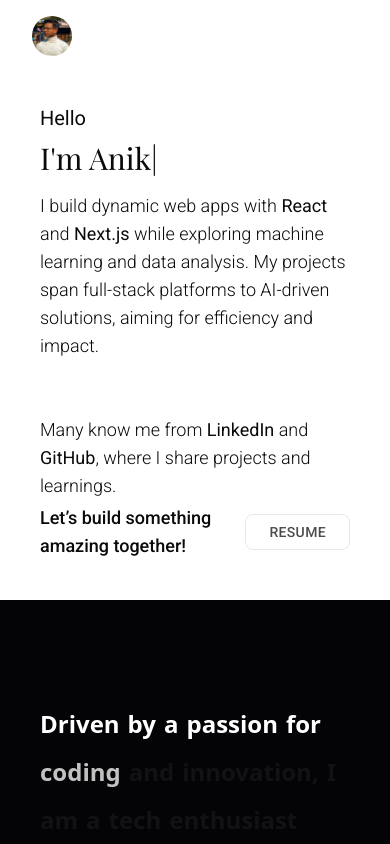
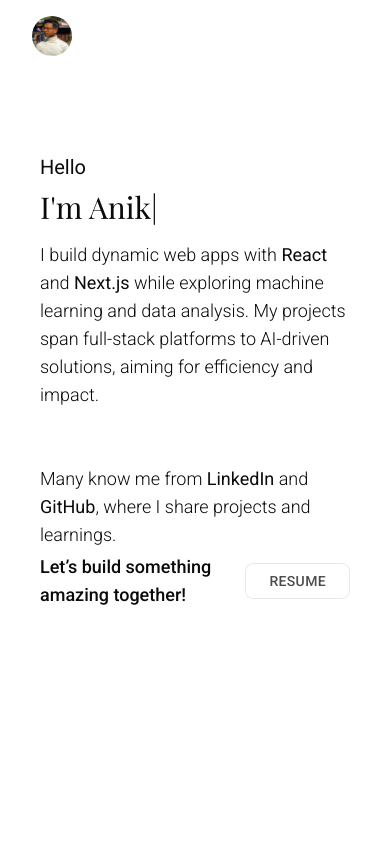
Before and after one commit to Aniket-a14/Portfolio, a Next.js app: page / in a window 390 px wide. Shown: the top 844 px of the page. Built offline with nearby package versions, Linux system fonts and the light colour scheme.

Commit message:
Refine homepage layout and vertical alignment for improved responsiveness

```diff
--- a/app/Components/Body.js
+++ b/app/Components/Body.js
@@ -50,8 +50,8 @@ const UnderlineLink = ({ href, children }) => (
 export default function Page() {
   return (
     <>
-      <div className="flex justify-between items-center bg-white max-h-[75vh] md:min-h-[60vh] lg:min-h-[97vh] xl:min-h-[95vh] lg:flex-row flex-col">
-        <main className="flex flex-col p-10 justify-start  md:min-h-[65vh] xl:min-h-[75vh]  max-w-[100%] md:max-w-[100%] lg:max-w-[70%] xl:max-w-[75%] ">
+      <div className="flex justify-between items-center bg-white min-h-[95vh]  lg:flex-row flex-col">
+        <main className="flex flex-col p-10 justify-center md:justify-center xl:justify-start lg:justify-start min-h-[75vh]  max-w-[100%] md:max-w-[100%] lg:max-w-[70%] xl:max-w-[75%] ">
           <h1 className={`text-xl sm:text-3xl md:text-4xl xl:text-5xl ${robotoMedium.className}`}>Hello</h1>
           <h2 className={`text-3xl sm:text-5xl md:text-6xl xl:text-7xl mt-2 mb-3 ${playfair.className} `}>
             I'm{" "}
@@ -97,7 +97,7 @@ export default function Page() {
             </span>
           </p>
         </main>
-        <div className="max-w-[25%] xl:max-w-[20%] relative justify-start md:bottom-7 xl:bottom-5 right-20 lg:flex hidden">
+        <div className="max-w-[25%] xl:max-w-[20%] relative justify-center lg:bottom-16  xl:bottom-10  right-20 lg:flex hidden">
           <TiltedCard
             imageSrc="/logo.jpeg"
             altText="Aniket Saha - Wiz"
```
